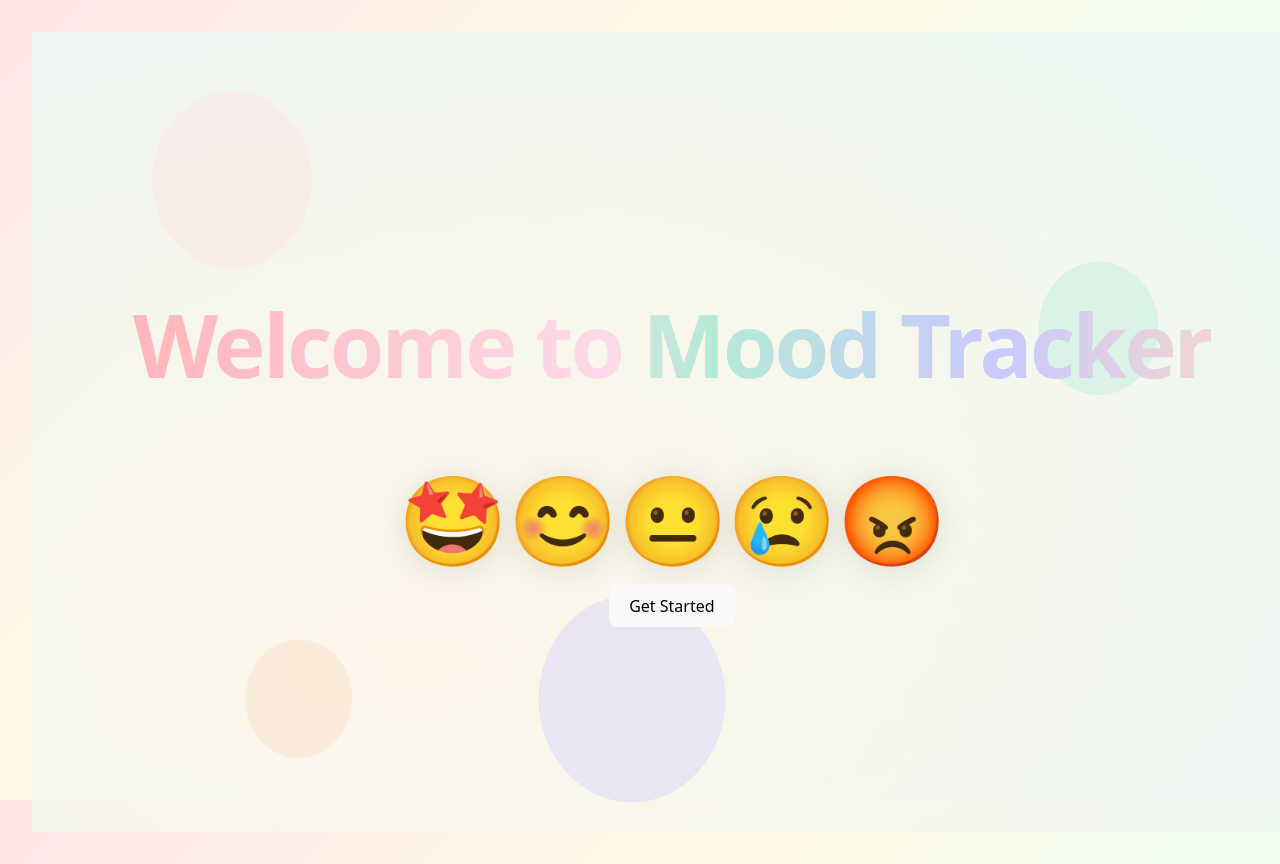
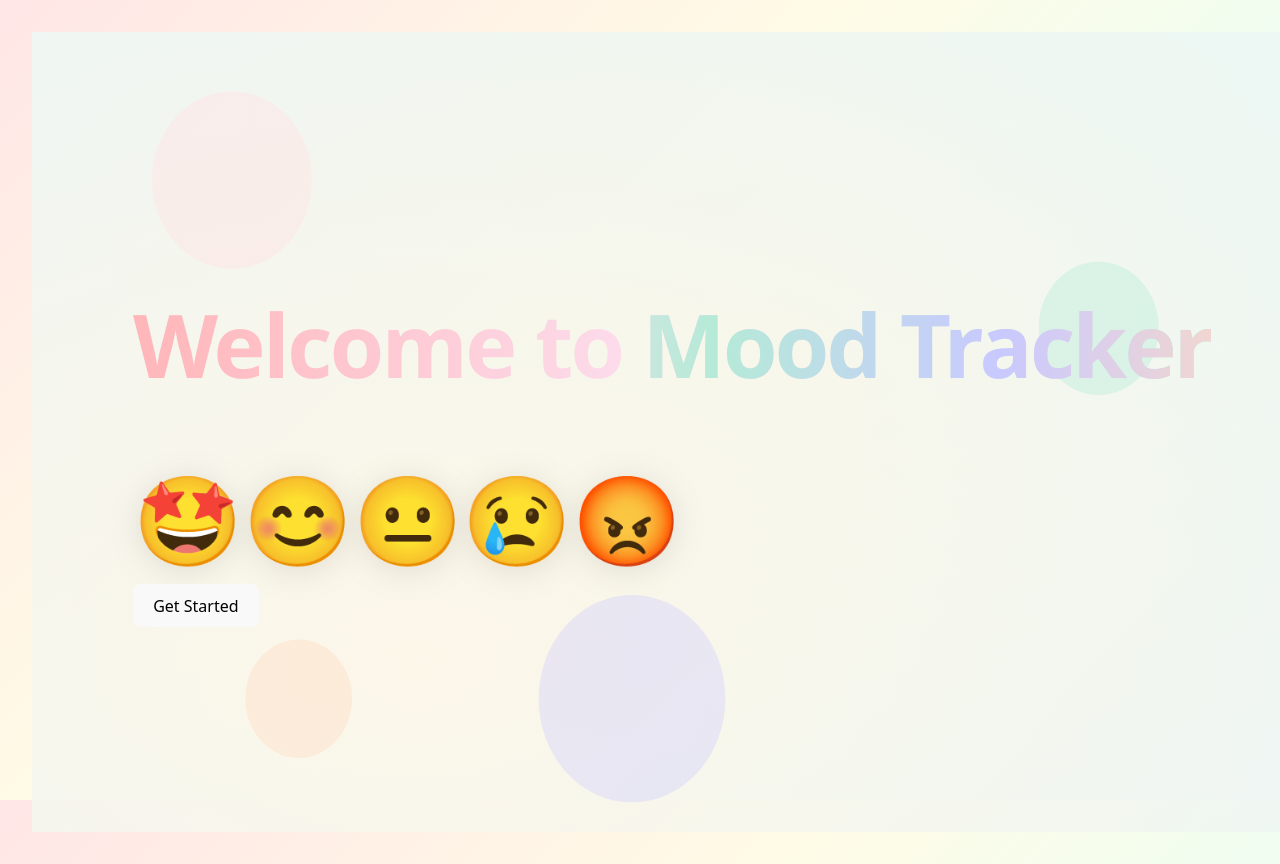
Before and after one commit to agargi007/mood-tracker-, a Vue app: page / in a window 1280 px wide. Shown: the top 864 px of the page. Built offline with nearby package versions, Linux system fonts and the light colour scheme.

Commit message:
Shift animation container to the left on Welcome page

```diff
--- a/src/pages/Welcome.vue
+++ b/src/pages/Welcome.vue
@@ -35,7 +35,7 @@
         </circle>
       </svg>
     </div>
-    <div class="absolute inset-0 flex flex-col items-center justify-center z-10">
+    <div class="absolute inset-0 flex flex-col items-start justify-center z-10 pl-16 md:pl-32">
       <transition name="fade-slide" appear>
         <h1 class="welcome-title font-display font-extrabold mb-10 md:mb-14 text-center animate-gradient-text animate-fade-in"
           style="font-size: clamp(2.5rem, 7vw, 5.5rem); line-height: 1.1;">
```
